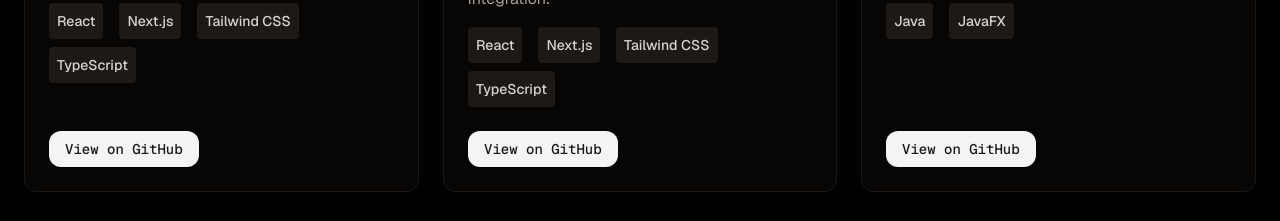
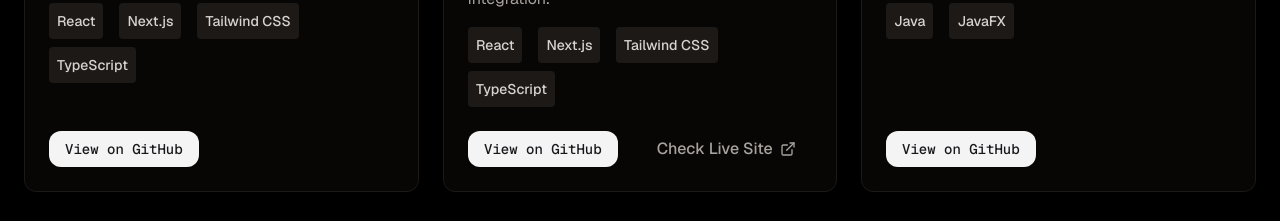
Before and after one commit to dustij/dusti-portfolio-site, a Next.js app: page / in a window 1280 px wide. Shown: the part 1180-1401 px from the top of the page. Built offline with nearby package versions, Linux system fonts and the light colour scheme.

Commit message:
check live site button for projects

```diff
--- a/src/components/Projects.tsx
+++ b/src/components/Projects.tsx
@@ -3,6 +3,7 @@
 import { PROJECTS } from "@/constants";
 import { motion } from "framer-motion";
 import Link from "next/link";
+import { FiExternalLink } from "react-icons/fi";
 import { Button } from "./ui/button";
 
 export default function Projects() {
@@ -55,10 +56,11 @@
                                 ))}
                             </div>
                         </div>
+                        <div className="mt-6 flex flex-col justify-between gap-4 sm:w-full sm:flex-row">
                             <Button
                                 asChild
                                 variant="secondary"
-                            className="mt-6 rounded-xl font-geist-mono"
+                                className="rounded-xl font-geist-mono"
                             >
                                 <Link
                                     href={project.link}
@@ -68,6 +70,25 @@
                                     View on GitHub
                                 </Link>
                             </Button>
+                            {project.site && (
+                                <Button
+                                    asChild
+                                    variant="link"
+                                    className="text-base text-stone-400"
+                                >
+                                    <Link
+                                        href={project.site}
+                                        target="_blank"
+                                        rel="noopener noreferrer"
+                                    >
+                                        <div className="flex w-full items-center gap-2">
+                                            <p>Check Live Site</p>
+                                            <FiExternalLink />
+                                        </div>
+                                    </Link>
+                                </Button>
+                            )}
+                        </div>
                     </motion.div>
                 ))}
             </div>
--- a/src/constants/index.ts
+++ b/src/constants/index.ts
@@ -64,6 +64,7 @@
         title: "ClumsyCat Website",
         description:
             "A Solana token project with a live website, showcasing a tradeable token and blockchain integration.",
+        site: "https://clumsycatsol.com",
         technologies: ["React", "Next.js", "Tailwind CSS", "TypeScript"],
         link: "https://github.com/dustij/clumsycat-clawz",
     },
```
Lines whose indentation alone changed are shown as unchanged.
